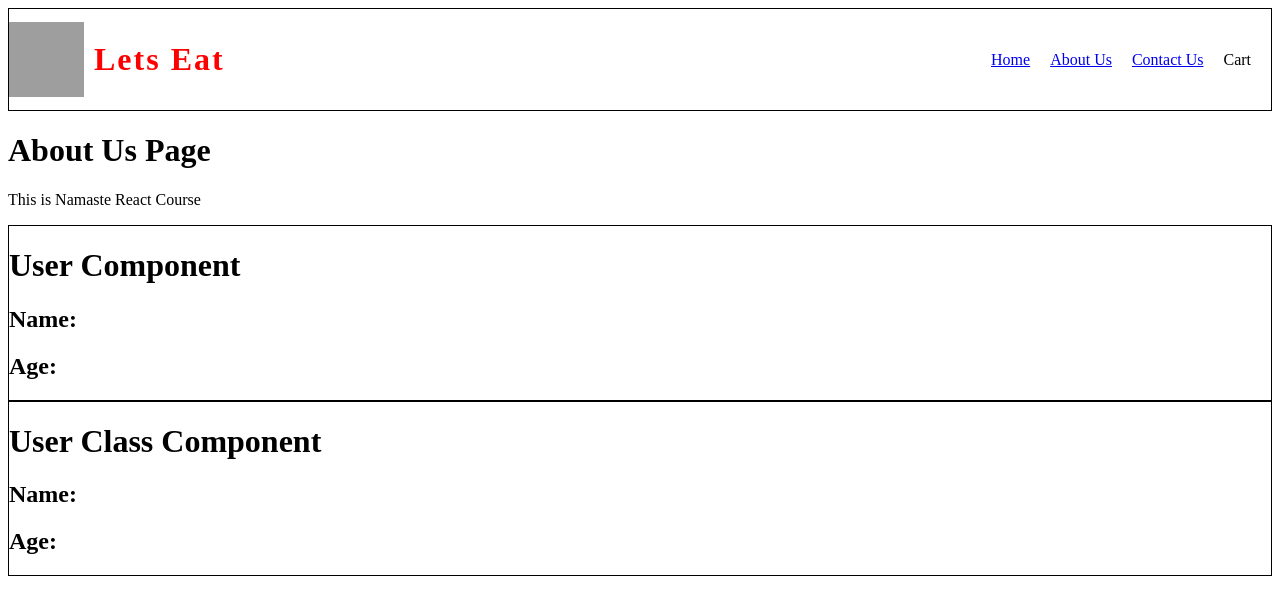
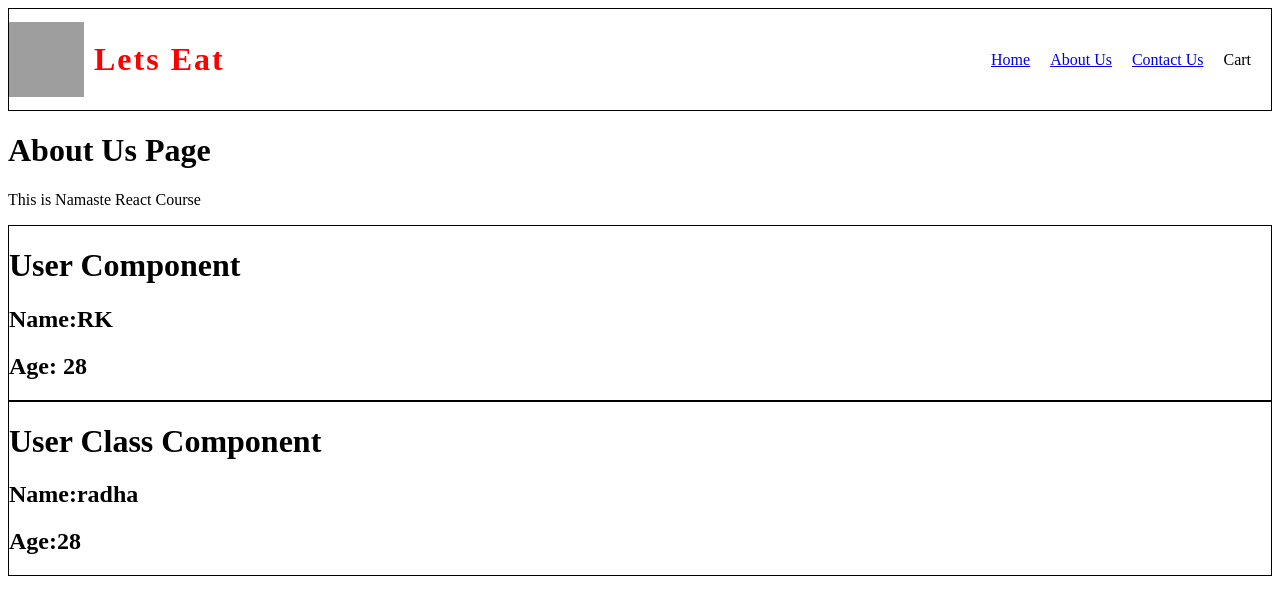
Before and after one commit to RKrishnanTechie/react-fundamentals-deep-dive, a React (Vite) app: page /about in a window 1280 px wide. Shown: the top 592 px of the page. Built offline with nearby package versions, Linux system fonts and the light colour scheme; grey boxes are pictures that could not be loaded.

Commit message:
added props in class and functional components

```diff
--- a/src/components/About.js
+++ b/src/components/About.js
@@ -6,8 +6,8 @@ const About = () => {
     <div>
         <h1>About Us Page</h1>
         <p>This is Namaste React Course</p>
-        <User />
-        <UserClass/>
+        <User name="RK" age="28" />
+        <UserClass name="radha" age="28"/>
     </div>
   )
 }
--- a/src/components/User.js
+++ b/src/components/User.js
@@ -1,9 +1,9 @@
-const User =() => {
+const User =({name, age}) => {
   return (
     <div className="user-card">
         <h1>User Component</h1>
-        <h2>Name: </h2>
-        <h2>Age:</h2>
+        <h2>Name:{name} </h2>
+        <h2>Age: {age}</h2>
     </div>
   );
 }
--- a/src/components/UserClass.js
+++ b/src/components/UserClass.js
@@ -1,12 +1,19 @@
 import React from "react";
 
 class UserClass extends React.Component {
+ constructor(props) {
+    super(props);
+    // You can initialize state or bind methods here if needed
+  }
+
   render() {
+
+     const  {name, age} = this.props;
     return (
         <div className="user-card">
             <h1>User Class Component</h1>
-            <h2>Name: </h2>
-            <h2>Age:</h2>
+            <h2>Name:{name} </h2>
+            <h2>Age:{age}</h2>
         </div>
     );
   }
```
